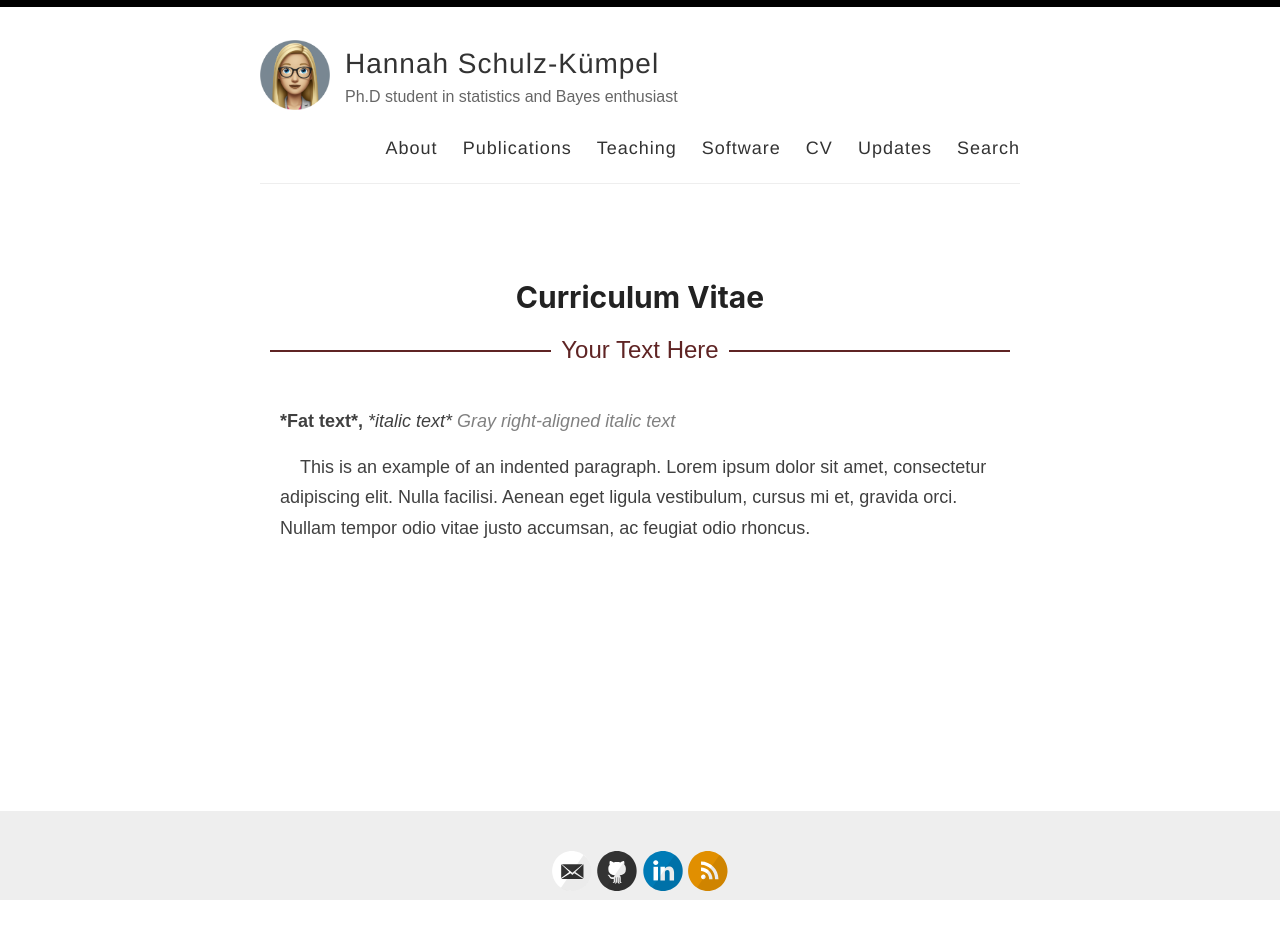
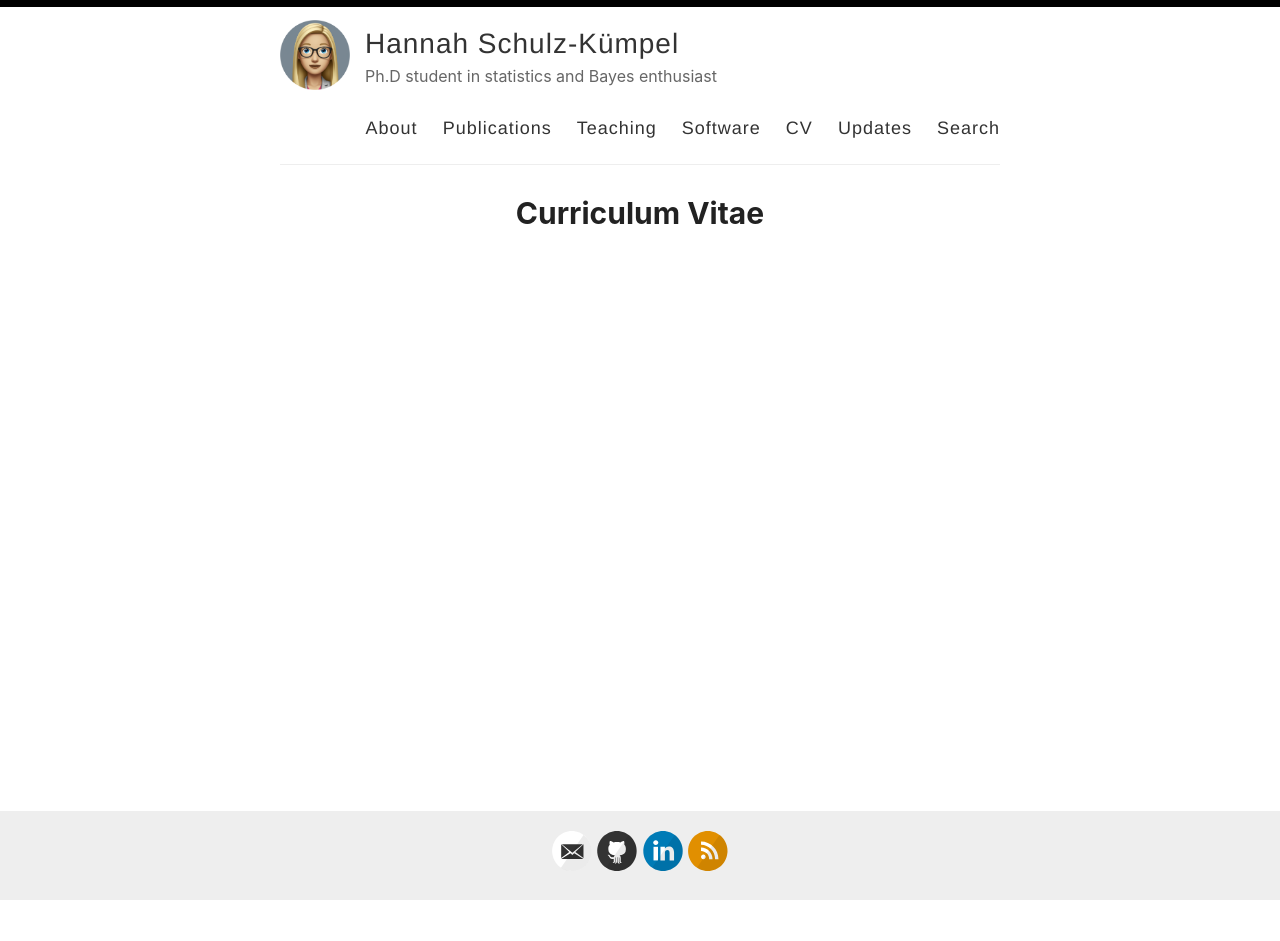
Before and after one commit to 11annah/11annah.github.io, a Jekyll site: the page built from _pages/cv.md, in a window 1280 px wide. Built offline with Jekyll 4.4.1, drawn with Linux system fonts in a browser that asks for light colours; after the commit the page ends 901 px from its top, so only the background shows below that.

Commit message:
Update cv.md

```diff
--- a/_pages/cv.md
+++ b/_pages/cv.md
@@ -3,66 +3,3 @@
 title: Curriculum Vitae
 permalink: /cv/
 ---
-<style>
-    .custom-title {
-        display: flex;
-        align-items: center;
-    }
-
-    .custom-title hr {
-        flex: 1;
-        border: none;
-        border-top: 2px solid rgb(95, 36, 36);
-        margin: 0 10px;
-    }
-
-    .custom-title span {
-        margin: 0;
-        color: rgb(95, 36, 36);
-        font-size: 24px;
-    }
-</style>
-
-
-<style>
-    body {
-      font-family: Arial, sans-serif;
-    }
-    .container {
-      max-width: 800px;
-      margin: 0 auto;
-      padding: 20px;
-    }
-    .fat-text {
-      font-weight: bold;
-    }
-    .italic-text {
-      font-style: italic;
-    }
-    .gray-text {
-      color: gray;
-      font-style: italic;
-    }
-    .right-aligned {
-      text-align: right;
-    }
-    .indented-paragraph {
-      text-indent: 20px;
-    }
-</style>
-
-
-<div class="custom-title">
-    <hr>
-    <span>Your Text Here</span>
-    <hr>
- </div>
-
-<div class="container">
-  <p>
-    <span class="fat-text">*Fat text*, </span>
-    <span class="italic-text">*italic text*</span>
-    <span class="gray-text right-aligned">Gray right-aligned italic text</span>
-  </p>
-  <p class="indented-paragraph">This is an example of an indented paragraph. Lorem ipsum dolor sit amet, consectetur adipiscing elit. Nulla facilisi. Aenean eget ligula vestibulum, cursus mi et, gravida orci. Nullam tempor odio vitae justo accumsan, ac feugiat odio rhoncus.</p>
-</div>
```
